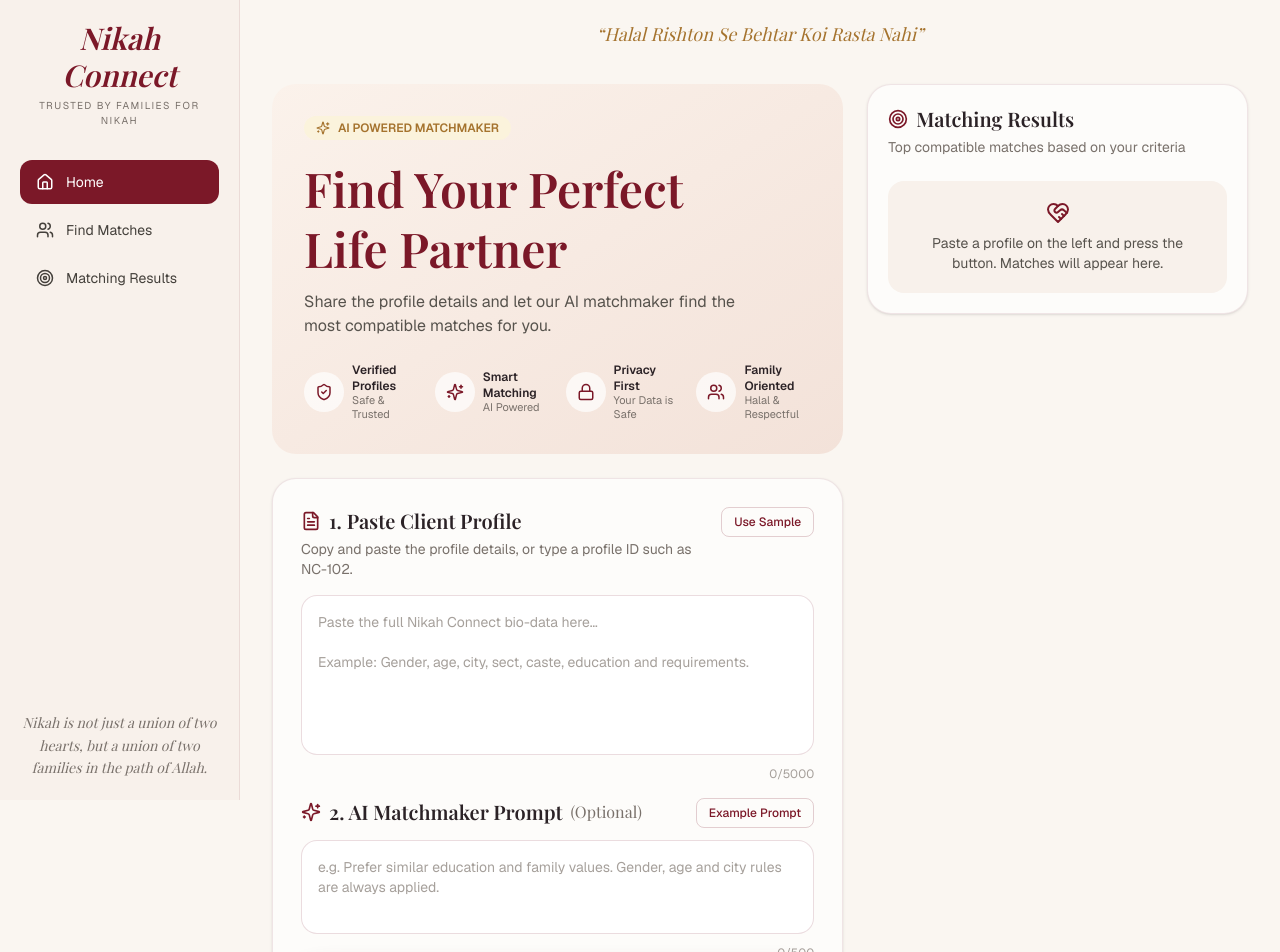
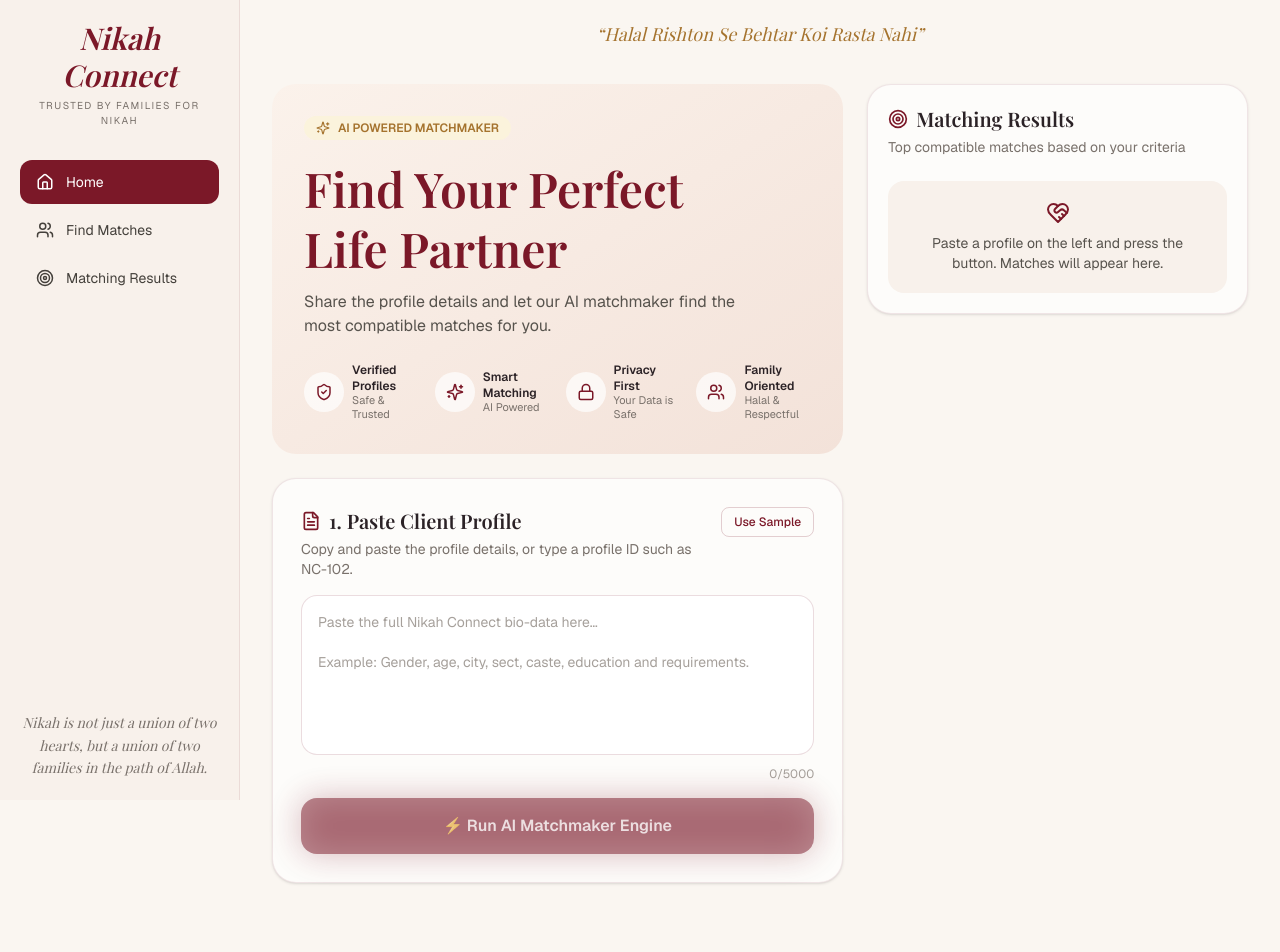
Before and after one commit to nikahconnect12-glitch/nikahconnect-new-ai, a Next.js app: page / in a window 1280 px wide. Shown: the top 952 px of the page. Built offline with nearby package versions, Linux system fonts and the light colour scheme; a web font is replaced by a local one.

Commit message:
Update page.js

```diff
--- a/app/page.js
+++ b/app/page.js
@@ -22,7 +22,6 @@ const SAMPLE = `Female/26/Lahore/Single/Jutt
 👉>-Sect : Sunni
 👉>-Cast: Any
 👉>-City: Lahore`;
-const SAMPLE_NOTE = 'Prefer similar education and a family with religious values.';
 
 const ringColor = (s) => (s > 80 ? '#1f7a4d' : s >= 60 ? '#c58a12' : '#9a8f8f');
 
@@ -66,7 +65,7 @@ function Result({ r }) {
         <div className="min-w-0 flex-1">
           <h3 className="font-[family-name:var(--font-mono)] text-base font-semibold text-ink">{r.id}</h3>
           <p className="text-sm text-stone-600">
-            {[i.age && `${i.age} Years`, i.marital, i.caste].filter(Boolean).join(' · ')}
+            {[i.gender, i.age && `${i.age} Years`, i.marital, i.caste].filter((x) => x && !/^(n\/?a|none)$/i.test(String(x).trim())).join(' · ')}
           </p>
           <ul className="mt-1 space-y-0.5 text-xs text-stone-600">
             {facts.map(([Icon, v], k) => (
@@ -78,9 +77,11 @@ function Result({ r }) {
       </div>
 
       <ul className="mt-3 space-y-1 border-t border-maroon/10 pt-3 text-[13px] text-stone-700">
-        {r.reasons.map((x, k) => (
-          <li key={k} className="flex gap-2"><span className="mt-1.5 size-1.5 shrink-0 rounded-full bg-gold" />{x}</li>
-        ))}
+        {r.reasons.map((x, k) => {
+          const mark = x[0], text = '✓✗!'.includes(mark) ? x.slice(2) : x;
+          const dot = mark === '✓' ? 'bg-emerald-600' : mark === '✗' ? 'bg-rose-500' : 'bg-amber-500';
+          return <li key={k} className="flex gap-2"><span className={`mt-1.5 size-1.5 shrink-0 rounded-full ${dot}`} />{text}</li>;
+        })}
       </ul>
 
       {open && (
@@ -110,7 +111,6 @@ const TRUST = [
 
 export default function Home() {
   const [prompt, setPrompt] = useState('');
-  const [notes, setNotes] = useState('');
   const [loading, setLoading] = useState(false);
   const [error, setError] = useState('');
   const [data, setData] = useState(null);
@@ -130,7 +130,7 @@ export default function Home() {
       const res = await fetch('/api/match', {
         method: 'POST',
         headers: { 'Content-Type': 'application/json' },
-        body: JSON.stringify({ prompt, notes }),
+        body: JSON.stringify({ prompt }),
       });
       const json = await res.json();
       if (!res.ok) throw new Error(json.error || 'Request failed');
@@ -199,17 +199,6 @@ export default function Home() {
               />
               <p className="mt-1 text-right text-xs text-stone-400">{prompt.length}/5000</p>
 
-              <div className="mt-4 flex items-start justify-between gap-3">
-                <h2 className={`${serif} flex items-center gap-2 text-xl font-semibold text-ink`}><Sparkles size={20} className="text-maroon" />2. AI Matchmaker Prompt <span className="text-base font-normal text-stone-500">(Optional)</span></h2>
-                <button onClick={() => setNotes(SAMPLE_NOTE)} className="shrink-0 rounded-lg border border-maroon/20 px-3 py-1.5 text-xs font-medium text-maroon hover:bg-blush">Example Prompt</button>
-              </div>
-              <textarea
-                value={notes} maxLength={500} rows={3} onChange={(e) => setNotes(e.target.value)}
-                placeholder="e.g. Prefer similar education and family values. Gender, age and city rules are always applied."
-                className="mt-3 w-full resize-none rounded-2xl border border-maroon/15 bg-white p-4 text-sm text-ink outline-none placeholder:text-stone-400 focus:border-maroon/50 focus:ring-4 focus:ring-maroon/10"
-              />
-              <p className="mt-1 text-right text-xs text-stone-400">{notes.length}/500</p>
-
               <div className="relative mt-4">
                 {!loading && <span className="absolute inset-0 rounded-2xl bg-maroon/40 blur-lg animate-pulse motion-reduce:animate-none" />}
                 <button
@@ -241,7 +230,7 @@ export default function Home() {
             {data && (
               <>
                 <p className="mt-3 text-xs text-stone-500">
-                  Candidate: {data.candidate.gender}, {data.candidate.age}, {data.candidate.city}. Checked {data.stats.scanned} profiles; {data.stats.disqualified} removed by the age rule.
+                  Candidate: {data.candidate.gender}, {data.candidate.age}, {data.candidate.city}. Showing {data.showing} profiles only. Checked {data.stats.scanned}; {data.stats.disqualified} removed by the age rule{data.stats.unknownGender ? `; ${data.stats.unknownGender} profiles skipped because gender is missing in the database` : ''}.
                 </p>
                 {data.results.length === 0 ? (
                   <p className="mt-6 text-sm text-stone-700">
@@ -253,7 +242,16 @@ export default function Home() {
                   </p>
                 ) : (
                   <div className="mt-4 space-y-4 xl:max-h-[calc(100vh-11rem)] xl:overflow-y-auto xl:pr-1">
-                    {data.results.map((r) => <Result key={r.id} r={r} />)}
+                    {data.results.some((r) => r.group === 'best') ? (
+                      <p className="text-sm font-semibold text-emerald-800">Best matches</p>
+                    ) : (
+                      <p className="rounded-xl bg-amber-50 p-3 text-sm text-amber-900">No profile fits the stated requirement fully. These are the closest options, with lower match percentages.</p>
+                    )}
+                    {data.results.filter((r) => r.group === 'best').map((r) => <Result key={r.id} r={r} />)}
+                    {data.results.some((r) => r.group === 'option') && data.results.some((r) => r.group === 'best') && (
+                      <p className="pt-2 text-sm font-semibold text-amber-800">Other options (outside the stated requirement, lower match)</p>
+                    )}
+                    {data.results.filter((r) => r.group === 'option').map((r) => <Result key={r.id} r={r} />)}
                   </div>
                 )}
               </>
```
